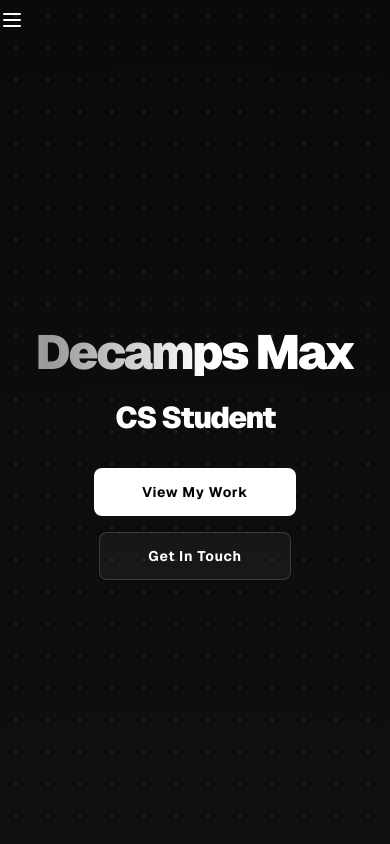
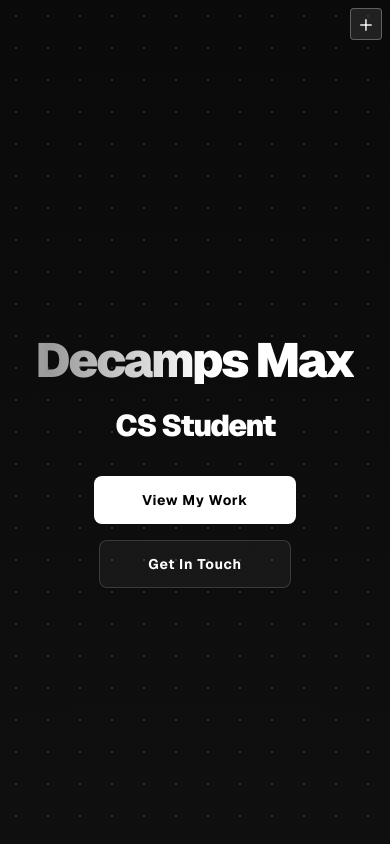
Before and after one commit to Xamflex6/webportfolio, a Next.js app: page / in a window 390 px wide. Shown: the top 844 px of the page. Built offline with nearby package versions, Linux system fonts and the light colour scheme.

Commit message:
feat: add menu icon with animations and integrate into header; include React Native in tech stack

```diff
--- a/src/app/globals.css
+++ b/src/app/globals.css
@@ -257,3 +257,42 @@ body {
     opacity: 1;
   }
 }
+
+/* Menu Icon */
+.menu-icon {
+  width: 2rem;
+  height: 2rem;
+  padding: 0.25rem;
+  backdrop-filter: saturate(180%) blur(20px);
+  background-color: rgba(245, 245, 247, 0.1);
+  border: solid 1px rgba(245, 245, 247, 0.3);
+  border-radius: 0.25rem;
+  cursor: pointer;
+  display: flex;
+  align-items: center;
+  justify-content: center;
+}
+
+.menu-icon::before {
+  display: block;
+  content: "+";
+  color: rgb(245, 245, 247);
+  font-size: 1.5rem;
+  font-weight: 300;
+  transition: transform 0.3s ease-out;
+  transform-origin: center;
+  line-height: 1;
+  transform: rotate(0deg);
+}
+
+.menu-icon.menu-icon-open::before {
+  transform: rotate(45deg);
+}
+
+.menu-icon:hover::before {
+  transform: rotate(45deg) scale(1.08);
+}
+
+.menu-icon.menu-icon-open:hover::before {
+  transform: rotate(45deg) scale(1.08);
+}
--- a/src/components/header.tsx
+++ b/src/components/header.tsx
@@ -31,34 +31,14 @@ export function Header() {
       </nav>
 
       {/* Mobile Menu Button */}
-      <button
-        className="md:hidden text-white"
-        onClick={() => setMobileMenuOpen(!mobileMenuOpen)}
-        aria-label="Toggle menu"
-      >
-        <svg
-          className="size-6"
-          fill="none"
-          stroke="currentColor"
-          viewBox="0 0 24 24"
+      <div className="md:hidden flex-1 flex justify-end mr-2">
+        <button
+          className={`menu-icon ${mobileMenuOpen ? 'menu-icon-open' : ''}`}
+          onClick={() => setMobileMenuOpen(!mobileMenuOpen)}
+          aria-label="Toggle menu"
         >
-          {mobileMenuOpen ? (
-            <path
-              strokeLinecap="round"
-              strokeLinejoin="round"
-              strokeWidth={2}
-              d="M6 18L18 6M6 6l12 12"
-            />
-          ) : (
-            <path
-              strokeLinecap="round"
-              strokeLinejoin="round"
-              strokeWidth={2}
-              d="M4 6h16M4 12h16M4 18h16"
-            />
-          )}
-        </svg>
-      </button>
+        </button>
+      </div>
 
       {/* Mobile Menu */}
       {mobileMenuOpen && (
--- a/src/components/techStack.tsx
+++ b/src/components/techStack.tsx
@@ -14,10 +14,12 @@ import {
   SiPostgresql
 } from 'react-icons/si';
 import { FaJava } from 'react-icons/fa';
+import { TbBrandReactNative } from 'react-icons/tb';
 
 export function TechStack() {
   const technologies = [
     { name: 'React', icon: SiReact, color: '#61DAFB' },
+    { name: 'React Native', icon: TbBrandReactNative, color: '#61DAFB' },
     { name: 'Next.js', icon: SiNextdotjs, color: '#000000' },
     { name: 'TypeScript', icon: SiTypescript, color: '#3178C6' },
     { name: 'JavaScript', icon: SiJavascript, color: '#F7DF1E' },
```
